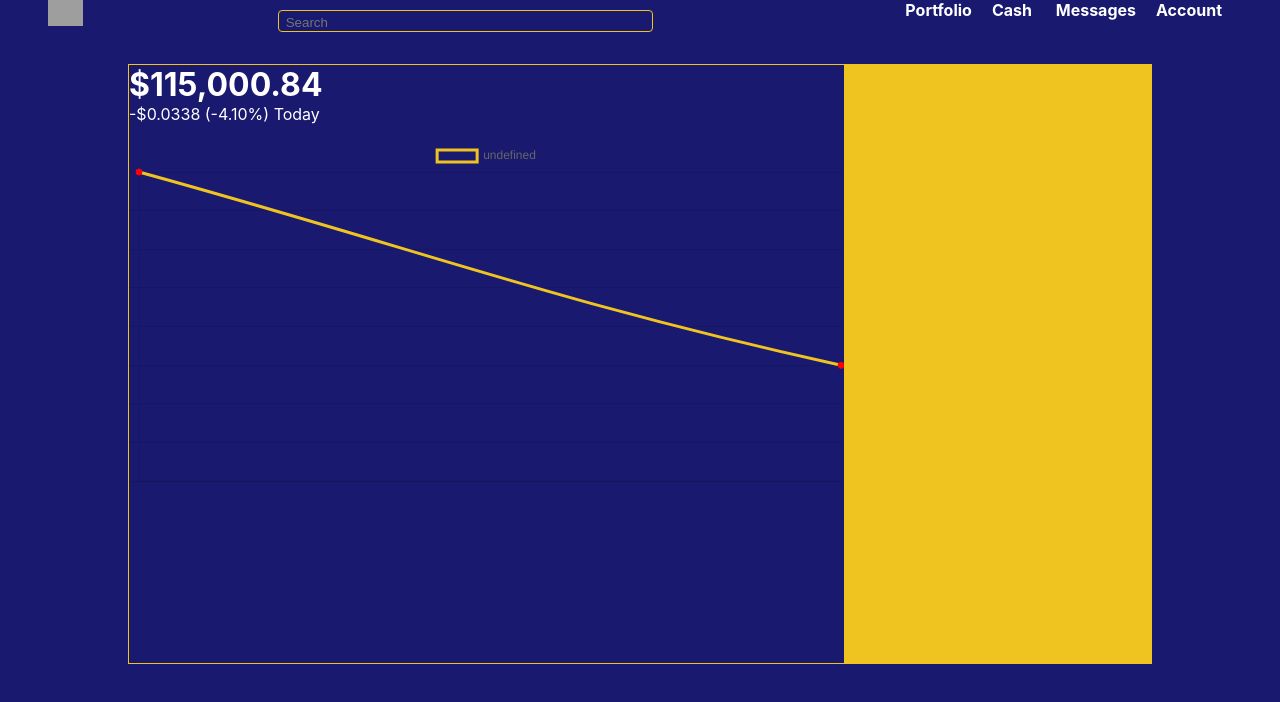
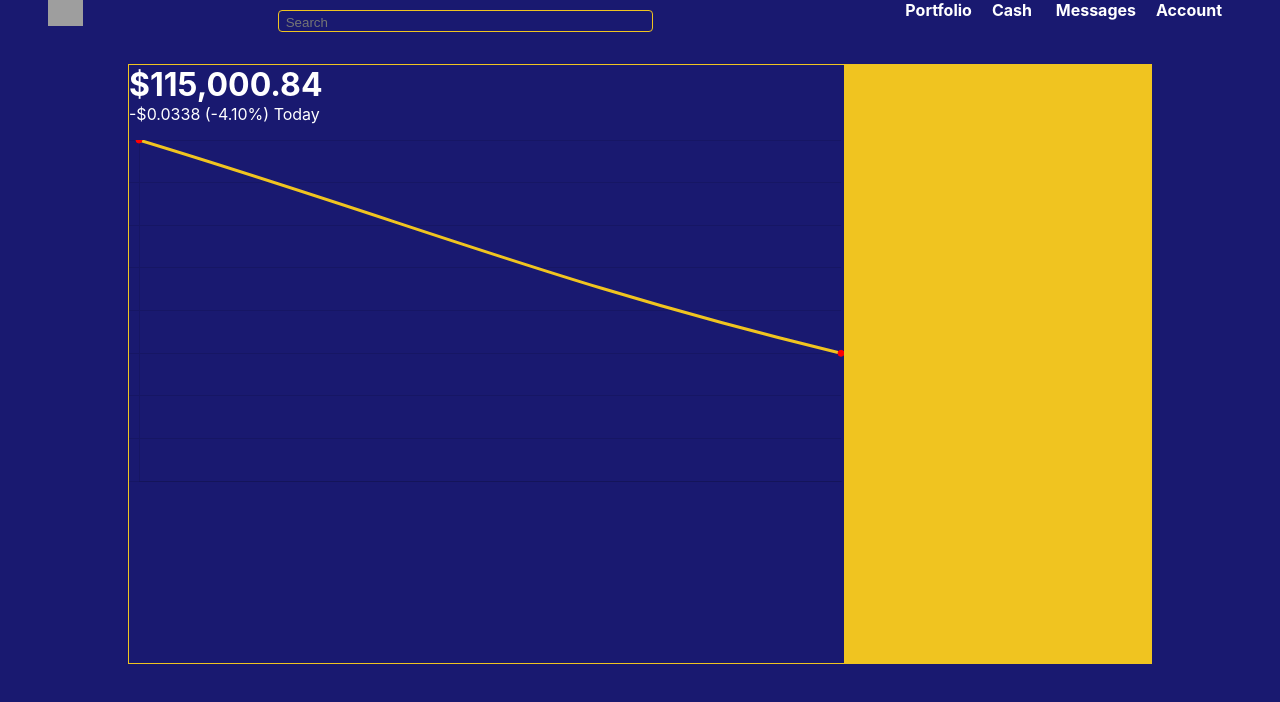
Before and after one commit to DCR430/Moon, a React (Create React App) app: page / in a window 1280 px wide. Shown: the top 702 px of the page. Built offline with nearby package versions, Linux system fonts and the light colour scheme; grey boxes are pictures that could not be loaded.

Commit message:
chart tooltip

```diff
--- a/src/LineGraph.js
+++ b/src/LineGraph.js
@@ -40,6 +40,13 @@ function LineGraph() {
                 ]
             }}
             options={{
+                legend:{
+                    display:false
+                },
+                tooltips:{
+                    mode:"index",
+                    intersect:false
+                },
                 scales:{
                     yAxes:[{
                         ticks:{
```
Also changed, not shown: 1 other file (tests, documents, lock files or other folders).
